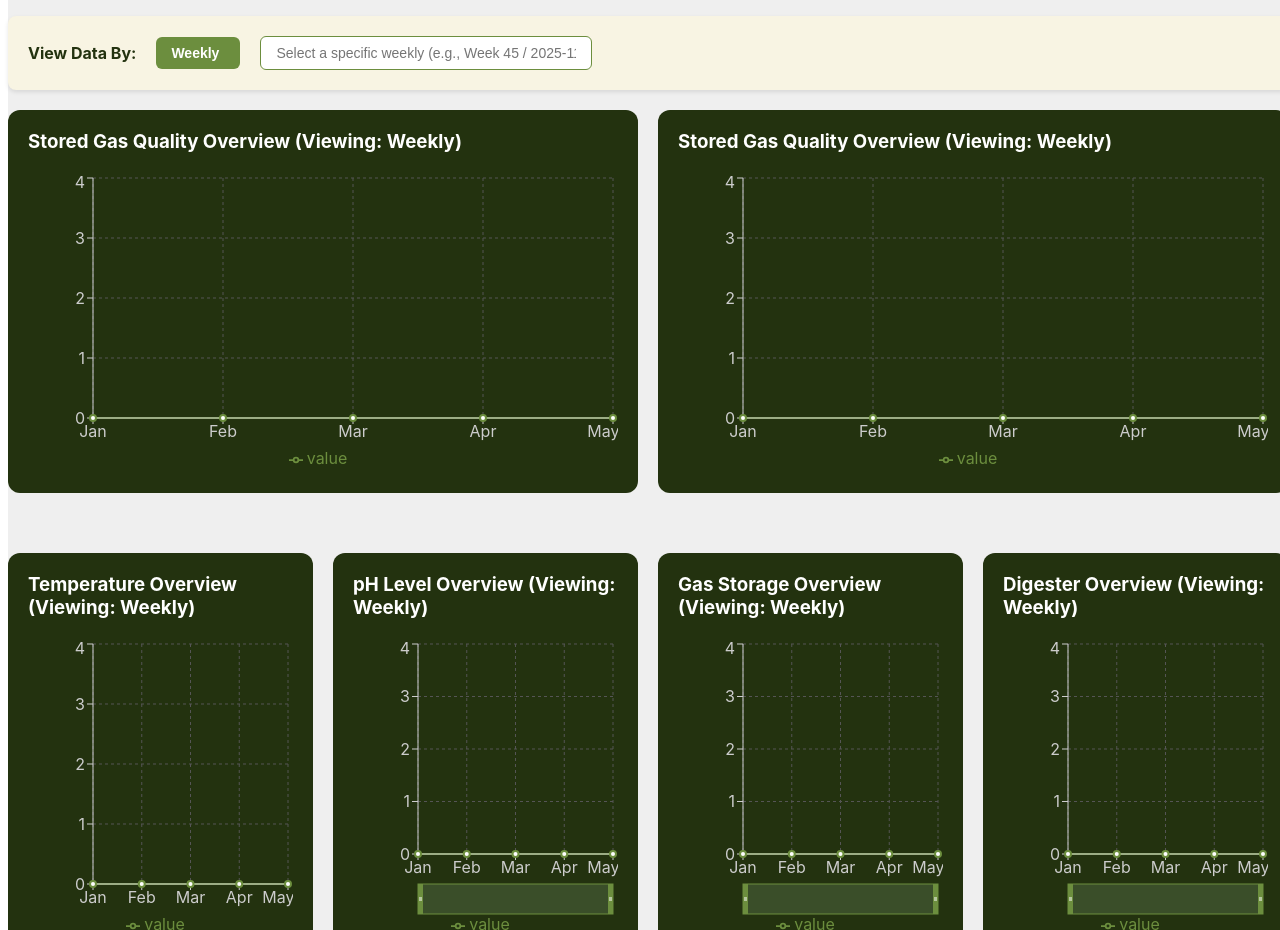
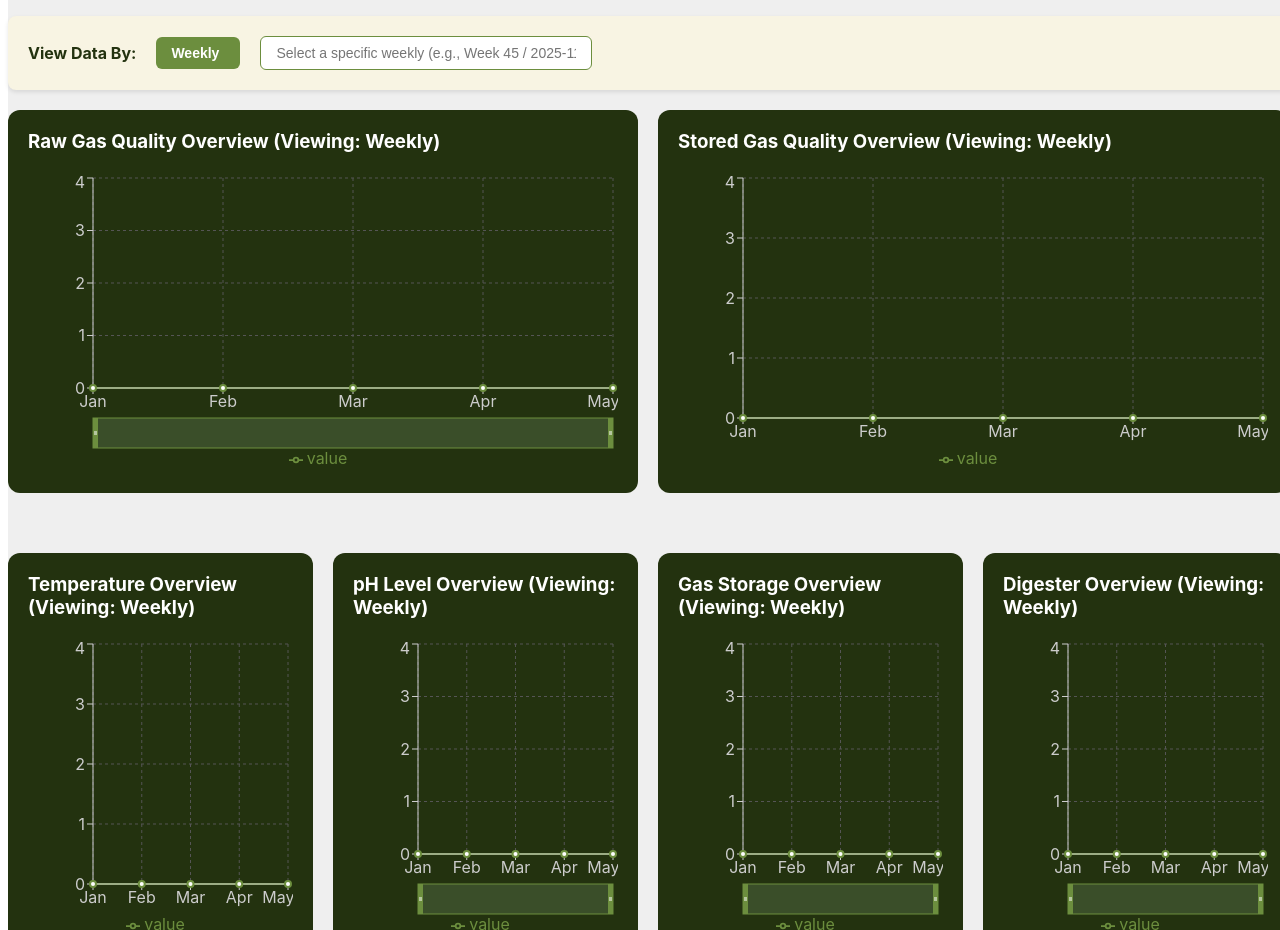
Before and after one commit to christian-dating12/BioFlame, a React (Vite) app: page /dashboard in a window 1280 px wide. Shown: the part 1300-2230 px from the top of the page. Built offline with nearby package versions, Linux system fonts and the light colour scheme; a web font is replaced by a local one.

Commit message:
zoom for raw gas

```diff
--- a/src/Graphs/Raw-Gas-Graph.jsx
+++ b/src/Graphs/Raw-Gas-Graph.jsx
@@ -8,9 +8,10 @@ import {
   Tooltip,
   Legend,
   ResponsiveContainer,
+  Brush, // Added for zoom
 } from "recharts";
 
-export default function StoredGasGraph({ data, filterPeriod, selectedDate }) {
+export default function RawGasGraph({ data, filterPeriod, selectedDate }) {
   // If no data is passed, show placeholder data
   const sampleData =
     data && data.length > 0
@@ -39,7 +40,7 @@ export default function StoredGasGraph({ data, filterPeriod, selectedDate }) {
         marginBottom: '20px',
       }}>
         <h3 style={{ margin: 0, textAlign: "left", color: 'white' }}>
-          Stored Gas Quality Overview (Viewing: {filterPeriod})
+          Raw Gas Quality Overview (Viewing: {filterPeriod})
         </h3>
       </div>
       <ResponsiveContainer width="100%" height={300}>
@@ -49,6 +50,12 @@ export default function StoredGasGraph({ data, filterPeriod, selectedDate }) {
           <YAxis stroke="#ccc" />
           <Tooltip />
           <Legend />
+          <Brush // Zoom/Pan component added
+              dataKey="name"
+              height={30}
+              stroke="#6C8E3E"
+              fill="#2E3F24"
+          />
           <Line
             type="monotone"
             dataKey="value"
```
